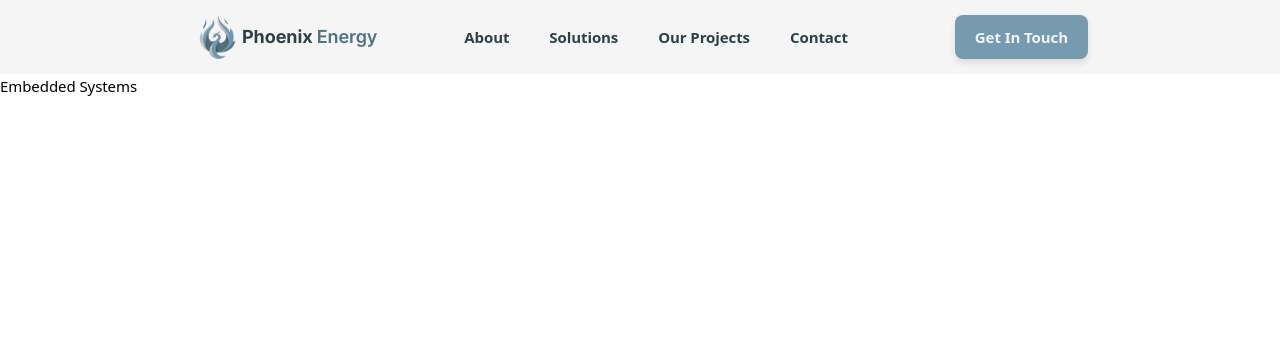
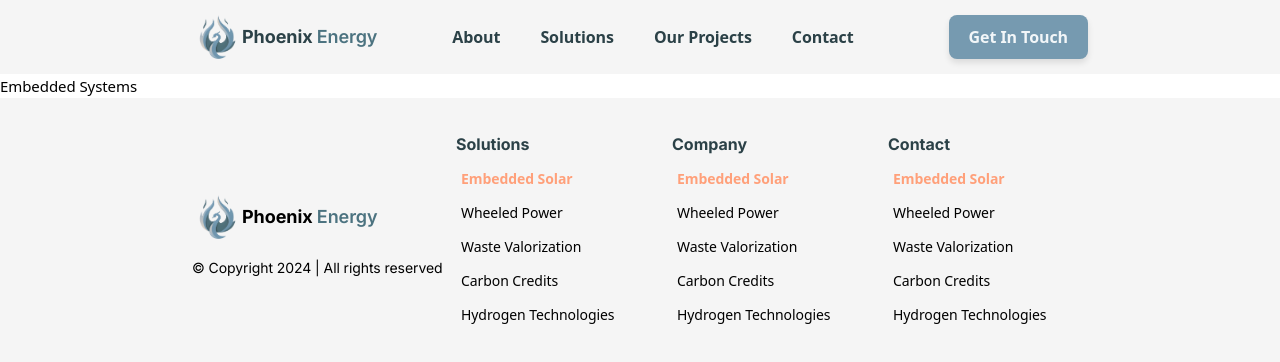
Before and after one commit to RicardoDS7/phoenix-energy-website-2, a Next.js app in the folder website/: page /solutions/embedded-systems in a window 1280 px wide. Shown: the top 362 px of the page. Built offline with nearby package versions, Linux system fonts and the light colour scheme.

Commit message:
FInal changes for 10/10/2024

```diff
--- a/website/src/app/components/Footer.tsx
+++ b/website/src/app/components/Footer.tsx
@@ -0,0 +1,81 @@
+'use client';
+import { NAV_LINKS, HOME_PAGE } from '../constants/constants';  // Import the constants
+import Link from 'next/link';
+import { useState, useEffect } from 'react';
+import Image from 'next/image';
+import { usePathname } from 'next/navigation';
+import { SubMenu, NavLink } from '../types/navLinks';
+import GetInTouchButton from './GetInTouchButton';
+
+const Footer = () => {
+
+    const pathname = usePathname(); // Get current route
+    const solutionsItems = NAV_LINKS.find(item => item.name === 'Solutions');
+
+
+
+    // Type `solutionItems` as `SubMenu[]` or `undefined` if `solutionsItem` is not found
+    const solutionFoot: SubMenu[] = solutionsItems?.subMenu || [];
+
+
+    return (
+        <div className=" flex flex-col items-center gap-0 w-full py-10 px-2 md:px-6 lg:px-12 xl:px-48 md:flex-row z-20 bg-antiflashWhite backdrop-blur-lg">
+
+            <div className='flex-1'>
+                <Link href={HOME_PAGE} className='flex items-center z-30'>
+                    <Image src="/logo.png" alt="phoenix-energy-logo" width={50} height={50}/>
+                    <h1 className='font-inter font-bold text-lg'>Phoenix <span className='text-paynesGray font-semibold'>Energy</span></h1>
+                </Link>
+                <p className='mt-4 font-inter text-sm'>© Copyright 2024 | All rights reserved</p>
+            </div>
+
+            <div className='flex flex-col gap-4 md:flex-row'>
+            <div className='flex-2 w-[200px]'>
+                <h4>Solutions</h4>
+                <ul>
+                    {solutionFoot.map((item,index) => (
+                        <li key={item.name}
+                        className={`mr-5 footer-item ${pathname.startsWith(item.path) ? 'active' : ''}`}>
+                        <Link href={item.path}>
+                            {item.name}
+                        </Link>
+                    </li>
+                    ))}
+                </ul>
+            </div>
+
+            <div className='flex-2 w-[200px]'>
+                <h4>Company</h4>
+                <ul>
+                    {solutionFoot.map((item,index) => (
+                        <li key={item.name}
+                        className={`mr-5 footer-item ${pathname.startsWith(item.path) ? 'active' : ''}`}>
+                        <Link href={item.path}>
+                            {item.name}
+                        </Link>
+                    </li>
+                    ))}
+                </ul>
+            </div>
+
+            <div className='flex-2 w-[200px]'>
+                <h4>Contact</h4>
+                <ul>
+                    {solutionFoot.map((item,index) => (
+                        <li key={item.name}
+                        className={`mr-5 footer-item ${pathname.startsWith(item.path) ? 'active' : ''}`}>
+                        <Link href={item.path}>
+                            {item.name}
+                        </Link>
+                    </li>
+                    ))}
+                </ul>
+            </div>
+            </div>
+
+
+        </div>
+    )
+}
+
+export default Footer;
--- a/website/src/app/components/NavBar.tsx
+++ b/website/src/app/components/NavBar.tsx
@@ -30,9 +30,9 @@ const NavBar = () => {
       const handleSubItemClick = (subItem: SubMenu) => {
         setActiveSubItem(subItem.name); // Remember the clicked sub-item
         setIsMainMenuOpen(true); // Close the main menu when a sub-item is selected
+        setIsSubMenuOpen(null);
         console.log(`Navigating to ${subItem.path}`);
-        // Perform the navigation here, for example using React Router's `useNavigate()`
-        // navigate(subItem.path);
+
       };
 
       const toggleMainMenu = () => {
@@ -61,58 +61,58 @@ const NavBar = () => {
 
             {/* Desktop Menu */}
             <ul className='list-none lg:flex hidden justify-center items-center flex-1'>
-                {NAV_LINKS.map((link,index) => (
-                    <li key={link.name}
-                        className={`mr-5 nav-item ${pathname.startsWith(link.path) ? 'active' : ''}`}
+                {NAV_LINKS.map((mainItem,index) => (
+                    <li key={`${mainItem.name}-menu`}
+                        className={`mr-5 nav-item ${pathname.startsWith(mainItem.path) ? 'active' : ''}`}
                         onMouseEnter={() => setHoveredItem(index)}
                         onMouseLeave={() => setHoveredItem(null)}>
-                        <Link href={link.path}>
-                            {link.name}
+                        <Link href={mainItem.path}>
+                            {mainItem.name}
                         </Link>
 
-                        {hoveredItem === index && link.subMenu.length > 0 && (
+                        {hoveredItem === index && mainItem.subMenu.length > 0 && (
                         <div className='absolute w-full -left-1'>
                             <div className="z-20 mt-4 rounded-lg transform -translate-x-44 grid grid-cols-2 gap-0 min-w-[450px] bg-white shadow-xl">
-                                <div className="mt-0 rounded-lg p-4 bg-white">
-                                    <p className='text-charcoal text-center text-[14px]'>Maximize Savings</p>
+                                <div className="rounded-lg p-4 bg-white">
+                                    <p className='text-charcoal text-center text-sm'>Maximize Savings</p>
                                     <hr className="mt-2 h-[2px] bg-atomicTangerine border-none" />
                                     <ul>
-                                        {link.subMenu.map((subItem) => (
-                                            subItem.category === 'save' && (
-                                            <li key={subItem.name}
-                                            onMouseEnter={() => setSubHoveredItem(subItem.name)}
+                                        {mainItem.subMenu.map((saveItem) => (
+                                            saveItem.category === 'save' && (
+                                            <li key={`${saveItem.name}-save`}
+                                            onMouseEnter={() => setSubHoveredItem(saveItem.name)}
                                             onMouseLeave={() => setSubHoveredItem(null)}
-                                            className={`mt-4 font-normal align-middle flex items-center text-[14px]`}>
-                                                <Image className={'object-fill mr-2'} src={subItem.icon} alt={`${subItem.name} menu icon`} width={20} height={20} />
-                                                <Link href={subItem.path}
-                                                    className={`justify-normal ${subHoveredItem === subItem.name? 'font-semibold text-atomicTangerine' : ''}`}
-                                                    onClick={() => handleSubItemClick(subItem)}>
-                                                    {subItem.name}
+                                            className={`mt-4 font-normal flex items-center text-[14px]`}>
+                                                <Image className={'object-fill mr-2'} src={saveItem.icon} alt={`${saveItem.name} menu icon`} width={20} height={20} />
+                                                <Link href={saveItem.path}
+                                                    className={`justify-normal text-sm ${subHoveredItem === saveItem.name? 'font-semibold text-atomicTangerine' : ''}`}
+                                                    onClick={() => handleSubItemClick(saveItem)}>
+                                                    {saveItem.name}
                                                 </Link>
                                             </li>
                                             )
                                         ))}
                                     </ul>
                                 </div>
-                                <div className="mt-0 p-4 rounded-lg bg-white">
-                                    <h5 className='text-charcoal text-center text-[14px]'>Increase Revenue</h5>
+                                <div className="p-4 rounded-lg bg-white">
+                                    <p className='text-charcoal text-center text-sm'>Increase Revenue</p>
                                     <hr className="mt-2 h-[2px] bg-atomicTangerine border-none" />
                                     <ul>
-                                    {link.subMenu.map((subItem) => (
-                                            subItem.category === 'earn' && (
-                                            <li key={subItem.name}
-                                            onMouseEnter={() => setSubHoveredItem(subItem.name)}
-                                            onMouseLeave={() => setSubHoveredItem(null)}
-                                            className={`mt-4 font-normal align-middle flex items-center text-[14px]`}>
-                                                <Image className={'object-fill mr-2'} src={subItem.icon} alt={`${subItem.name} menu icon`} width={20} height={20} />
-                                                <Link href={subItem.path}
-                                                    className={`justify-normal ${subHoveredItem === subItem.name? 'font-semibold text-atomicTangerine' : ''}`}
-                                                    onClick={() => handleSubItemClick(subItem)}>
-                                                    {subItem.name}
-                                                </Link>
-                                            </li>
-                                            )
-                                        ))}
+                                        {mainItem.subMenu.map((earnItem) => (
+                                                earnItem.category === 'earn' && (
+                                                <li key={`${earnItem.name}-submenu`}
+                                                onMouseEnter={() => setSubHoveredItem(earnItem.name)}
+                                                onMouseLeave={() => setSubHoveredItem(null)}
+                                                className={`mt-4 font-normal flex items-center text-sm`}>
+                                                    <Image className={'object-fill mr-2'} src={earnItem.icon} alt={`${earnItem.name} menu icon`} width={20} height={20} />
+                                                    <Link href={earnItem.path}
+                                                        className={`justify-normal text-sm ${subHoveredItem === earnItem.name? 'font-semibold text-atomicTangerine' : ''}`}
+                                                        onClick={() => handleSubItemClick(earnItem)}>
+                                                        {earnItem.name}
+                                                    </Link>
+                                                </li>
+                                                )
+                                            ))}
                                     </ul>
                                 </div>
                             </div>
@@ -147,7 +147,7 @@ const NavBar = () => {
                 <ul className='list-none mt-24 px-4 lg:flex justify-center items-center flex-1'>
                 {NAV_LINKS.map((link) => (
                     <div>
-                    <li key={link.name}
+                    <li key={`${link.name}-mobile-menu`}
                         className={`mr-5 nav-item ${pathname.startsWith(link.path) ? 'active' : ''}`}>
                         <Link href={link.path}
                             onClick={() => handleItemClick(link.name, link.subMenu)}>
@@ -158,7 +158,7 @@ const NavBar = () => {
                     {isSubMenuOpen === link.name && (
                             <ul className='ml-4 mt-2'>
                                 {link.subMenu.map((dropDownItem) => (
-                                <li key={dropDownItem.name}
+                                <li key={`${dropDownItem.name}-mobile-submenu`}
                                 className={`mr-5 nav-item ${pathname.startsWith(dropDownItem.path) ? 'active' : ''}`}>
                                     <Link href={dropDownItem.path}
                                         onClick={() => handleSubItemClick(dropDownItem)}>
--- a/website/src/app/constants/constants.ts
+++ b/website/src/app/constants/constants.ts
@@ -24,11 +24,11 @@ export const NAV_LINKS: NavLink[] = [
       name: 'Solutions',
       path: SOLUTIONS_PAGE,
       subMenu: [
-        { name: 'Embedded Solar', path: SOLAR, category: 'save', icon: './icons/Solar.svg' },
-        { name: 'Wheeled Power', path: WHEELING, category: 'save', icon: './icons/Wheeling.svg' },
-        { name: 'Waste Valorization', path: WASTE_VALOR, category: 'earn' , icon: './icons/Waste-Valorization.svg'},
-        { name: 'Carbon Credits', path: CARBON_CREDITS, category: 'earn' , icon: './icons/Carbon-Credits.svg'},
-        { name: 'Hydrogen Technologies', path: HYDROGEN, category: 'save' , icon: './icons/Hydrogen.svg'},
+        { name: 'Embedded Solar', path: SOLAR, category: 'save', icon: '/icons/Solar.svg' },
+        { name: 'Wheeled Power', path: WHEELING, category: 'save', icon: '/icons/Wheeling.svg' },
+        { name: 'Waste Valorization', path: WASTE_VALOR, category: 'earn' , icon: '/icons/Waste-Valorization.svg'},
+        { name: 'Carbon Credits', path: CARBON_CREDITS, category: 'earn' , icon: '/icons/Carbon-Credits.svg'},
+        { name: 'Hydrogen Technologies', path: HYDROGEN, category: 'save' , icon: '/icons/Hydrogen.svg'},
       ],
     },
     { name: 'Our Projects', path: PROJECTS_PAGE, subMenu: [] },
--- a/website/src/app/layout.tsx
+++ b/website/src/app/layout.tsx
@@ -1,6 +1,6 @@
 import './styles/globals.css';  // Import global styles
 import NavBar from './components/NavBar';  // Import NavBar component
-
+import Footer from './components/Footer';  // Import Footer component
 
 export const metadata = {
   title: 'Phoenix Energy - Renewable Energy Solutions',
@@ -29,6 +29,7 @@ export default function RootLayout({
       <body>
         < NavBar />
         <main>{children}</main>
+        < Footer />
       </body>
     </html>
   )
--- a/website/src/app/styles/globals.css
+++ b/website/src/app/styles/globals.css
@@ -71,24 +71,12 @@ h3 {
 
 h4 {
   font-family: 'Inter', 'Helvetica Neue', 'Arial', sans-serif;
-  font-weight: 800; /* Heavy */
-  font-size: 34px;
+  font-weight: 700; /* Heavy */
+  font-size: 1rem;
+  @apply text-charcoal;
   line-height: 85%;
   letter-spacing: 0;
-  margin-bottom: 20px;
-}
-
-@media (min-width: 768px) {
-  h4 {
-    font-size: 40px;
-    margin-bottom: 32px;
-  }
-}
-
-@media (min-width: 1200px) {
-  h4 {
-    font-size: 64px;
-  }
+  margin-bottom: 10px;
 }
 
 body {
@@ -160,16 +148,16 @@ link-small {
 
 
 .nav-bar {
-  font-size: 18px;              /* Font size 16px for larger screens */
-  line-height: 26px;              /* Line height 26px for small screens */
+  font-size: 1.125rem;              /* Font size 16px for larger screens */
+  line-height: 1.75rem;              /* Line height 26px for small screens */
   letter-spacing: -0.005em;       /* Letter spacing -0.5% */
   font-weight: 600;
   @apply text-charcoal;
 }
 
 .get-in-touch-button {
-  font-size: 15px;                /* Font size for large screens */
-  line-height: 24px;              /* Line height */
+  font-size: 1rem;                /* Font size for large screens */
+  line-height: 1.5rem;              /* Line height */
   letter-spacing: -0.005em;       /* Letter spacing */
   font-weight: 600;               /* Semi-bold font weight */
   padding: 10px 20px;             /* Add padding to make the button larger and more clickable */
@@ -199,7 +187,8 @@ link-small {
 
 .nav-item {
   position: relative;
-  font-size: 15px;
+  font-size: 1rem;
+  line-height: 1.5rem;
   text-decoration: none; /* No default underline */
   padding: 10px;
 }
@@ -228,3 +217,24 @@ link-small {
 .nav-item.active {
   font-weight: 500; /* Optional: Bold font for active item */
 }
+
+.footer-item {
+  position: relative;
+  font-size: 14px;
+  line-height: 24px;
+  text-decoration: none; /* No default underline */
+  padding: 5px;
+
+}
+
+
+.footer-item:hover {
+  @apply text-atomicTangerine;
+  font-weight: 600;
+}
+
+
+.footer-item.active {
+  font-weight: 600; /* Optional: Bold font for active item */
+  @apply text-atomicTangerine;
+}
```
